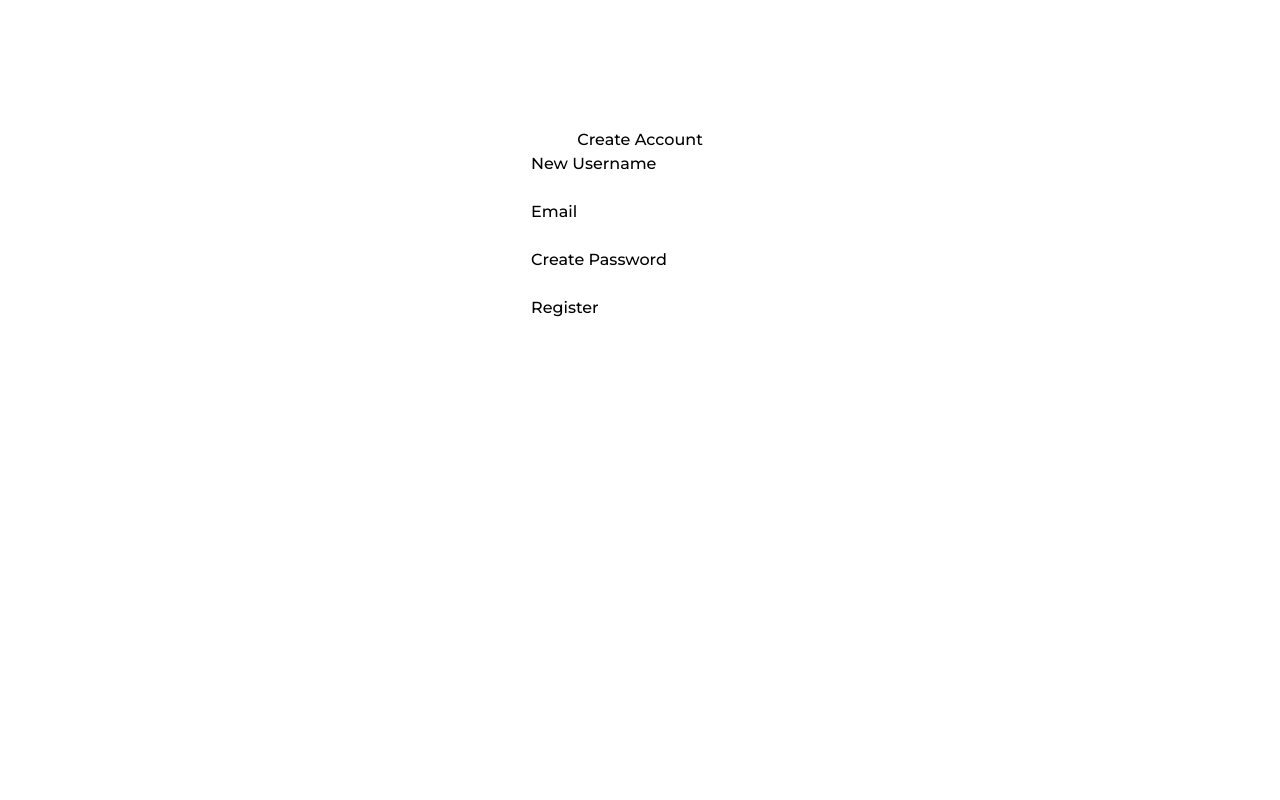
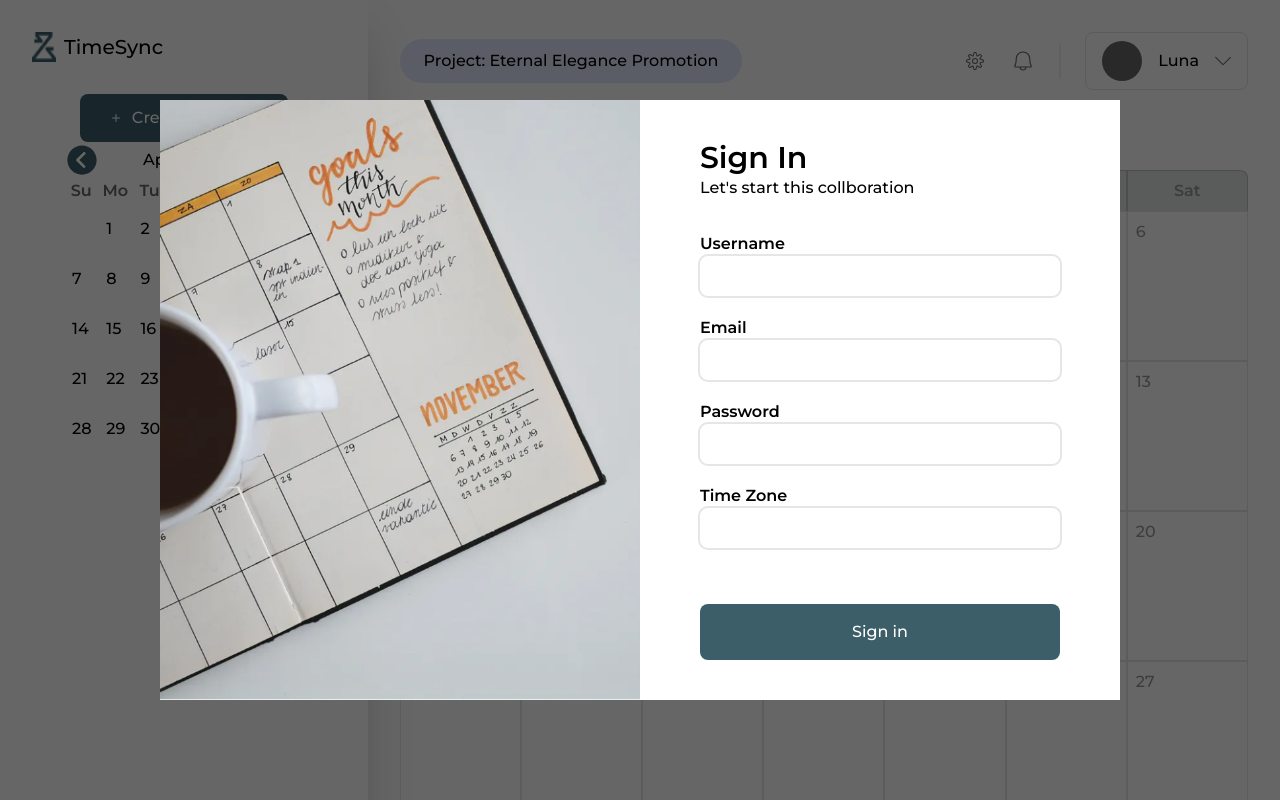
Before and after one commit to codingbabe10/TimeSync, a React (Vite) app: page /SignIn in a window 1280 px wide. Shown: the top 800 px of the page. Built offline with nearby package versions, Linux system fonts and the light colour scheme.

Commit message:
add signin page

```diff
--- a/src/components/SignIn.jsx
+++ b/src/components/SignIn.jsx
@@ -1,19 +1,10 @@
 import { useState } from "react"
 import { useNavigate } from "react-router-dom";
 
-import './SignIn.css'
-
-
-
 export default function SignIn() {
 
-
-
-
-    const [user, setUser] = useState({ username: '', email: '', password: '' })
+    const [user, setUser] = useState({ username: '', email: '', password: '', timezone: ""  })
     const navigate = useNavigate();
-
-    console.log (user)
 
     async function registerUser(){
         const res = await fetch('http://127.0.0.1:5000/register',{
@@ -36,23 +27,65 @@ export default function SignIn() {
         console.log(user, 'form submitted');
 
         setUser({username:'',email:'',password:''});
-
     }
 
     return (
         <>
+            <div className="
+            fixed top-1/2 left-1/2 transform -translate-x-1/2 -translate-y-1/2 z-[2]
+            w-3/4 h-3/4 bg-white
+            custom-flex-row
+            ">
+                <img src="/signin-pic.png" alt="person working at desk" className="w-1/2 h-full object-cover" />
 
-<>
-            <h3>Create Account</h3>
-            <form action="" onSubmit={handleSubmit}>
-                <label htmlFor="username">New Username</label><br />
-                <input type="text" name='new username' value={user.username} onChange={(e) => setUser({ ...user, username: e.target.value })}  required/><br />
-                <label htmlFor="email">Email</label><br />
-                <input type="email" name='email' value={user.email} onChange={(e)=> setUser({...user, email: e.target.value})} required/><br />
-                <label htmlFor="create password"> Create Password</label><br />
-                <input type="create password" name='create password' value={user.password} onChange={(e)=> setUser({...user, password: e.target.value})} required/><br />
-                <input type="Submit" value={'Register'}/>
-            </form>
-            </>
+                <div className="w-full custom-flex-col justify-center items-center gap-8">
+                    <div className="w-3/4">
+                        <h1 className="font-bold text-3xl">Sign In</h1>
+                        <span>Let&#39;s start this collboration</span>
+                    </div>
+
+                    <form onSubmit={handleSubmit} className="custom-flex-col justify-center items-center gap-5 w-full">
+
+                        <div className=" w-3/4">
+                            <label htmlFor="username" className="font-bold">Username</label>
+                            <input type="text" name='username' value={user.username}
+                                onChange={(e) => setUser((prevState) => ({ ...prevState, username: e.target.value }))}
+                                className="outline outline-primary-grey-500 rounded-custom-default outline-2 px-4 py-2 w-full"
+                                required
+                            />
+                        </div>
+
+                        <div className="w-3/4">
+                            <label htmlFor="email" className="font-bold">Email</label>
+                            <input type="text" name='email' value={user.email}
+                                onChange={(e) => setUser((prevState) => ({ ...prevState, email: e.target.value }))}
+                                className="outline outline-primary-grey-500 rounded-custom-default outline-2 px-4 py-2  w-full"
+                                required
+                            />
+                        </div>
+
+                        <div className="w-3/4">
+                            <label htmlFor="password" className="font-bold">Password</label>
+                            <input type="text" name='password' value={user.password}
+                                onChange={(e) => setUser((prevState) => ({ ...prevState, password: e.target.value }))}
+                                className="outline outline-primary-grey-500 rounded-custom-default outline-2 px-4 py-2  w-full"
+                                required
+                            />
+                        </div>
+
+                        <div className="w-3/4">
+                            <label htmlFor="timezone" className="font-bold">Time Zone</label>
+                            <input type="text" name='timezone' value={user.timezone}
+                                onChange={(e) => setUser((prevState) => ({ ...prevState, timezone: e.target.value }))}
+                                className="outline outline-primary-grey-500 rounded-custom-default outline-2 px-4 py-2  w-full"
+                                required
+                            />
+                        </div>
+
+                        <button className="bg-primary-green-500 text-white w-3/4 h-14 rounded-custom-default mt-9">Sign in</button>
+
+                    </form>
+                </div>
+            </div>
         </>
     )}
--- a/src/pages/SignInPage.jsx
+++ b/src/pages/SignInPage.jsx
@@ -1,14 +1,61 @@
-import React from 'react'
+import { CiSettings } from "react-icons/ci";
+import { PiBellLight } from "react-icons/pi";
+import { SlArrowDown } from "react-icons/sl";
+// import React from 'react';
 import SignIn from '../components/SignIn';
+// import Dashboard from '../components/Dashboard';
+import Sidebar from "../components/Sidebar";
+import MonthCalendar from "../components/MonthCalendar";
 
 import './SignInPage.css'
 
-export default function SignInPage({ children}) {
+export default function SignInPage() {
   return (
-    <div className='center'>
-       <SignIn/>
+    <>
+      {/* MODAL */}
+    <SignIn />
+      {/* OVERLAY */}
+     <div className="fixed z-[1] left-0 top-0 w-full h-full overflow-auto bg-black bg-opacity-[.60]"></div>
+    <div className="custom-flex-row ">
 
+        {/* DAHSBOARD BACKGROUND */}
+            <Sidebar />
 
-    </div>
+            <div className="m-8 w-full">
+
+                {/* TOP OF PAGE AND NAVBAR/TOOLBAR */}
+                <div className="
+                custom-flex-row justify-between items-center
+                ">
+                    <span className="
+                    bg-secondary-blue-500 py-2.5 px-6 rounded-custom-full
+                    ">
+                        Project: Eternal Elegance Promotion
+                    </span>
+
+                    <nav className="custom-flex-row items-center gap-6">
+                        <CiSettings className="text-primary-grey-600 text-2xl"/>
+
+                        <PiBellLight className="text-primary-grey-600 text-2xl" />
+
+                        <div className="w-0.5 h-[35px] bg-primary-grey-400"></div>
+
+                        <div className="
+                        custom-flex-row justify-center items-center gap-4
+                        border-[1px] border-primary-grey-500 rounded-custom-default py-2 px-4
+                        ">
+                            <div className="rounded-full bg-primary-grey-600 w-10 h-10"></div>
+                            <span>Luna</span>
+                            <SlArrowDown className="text-primary-grey-600 text-base" />
+                        </div>
+                    </nav>
+                </div>
+
+                <main className="mt-8">
+                    <MonthCalendar/>
+                </main>
+                </div>
+      </div>
+    </>
   )
 }
```
Also changed, not shown: public/signin-pic.png (added).
